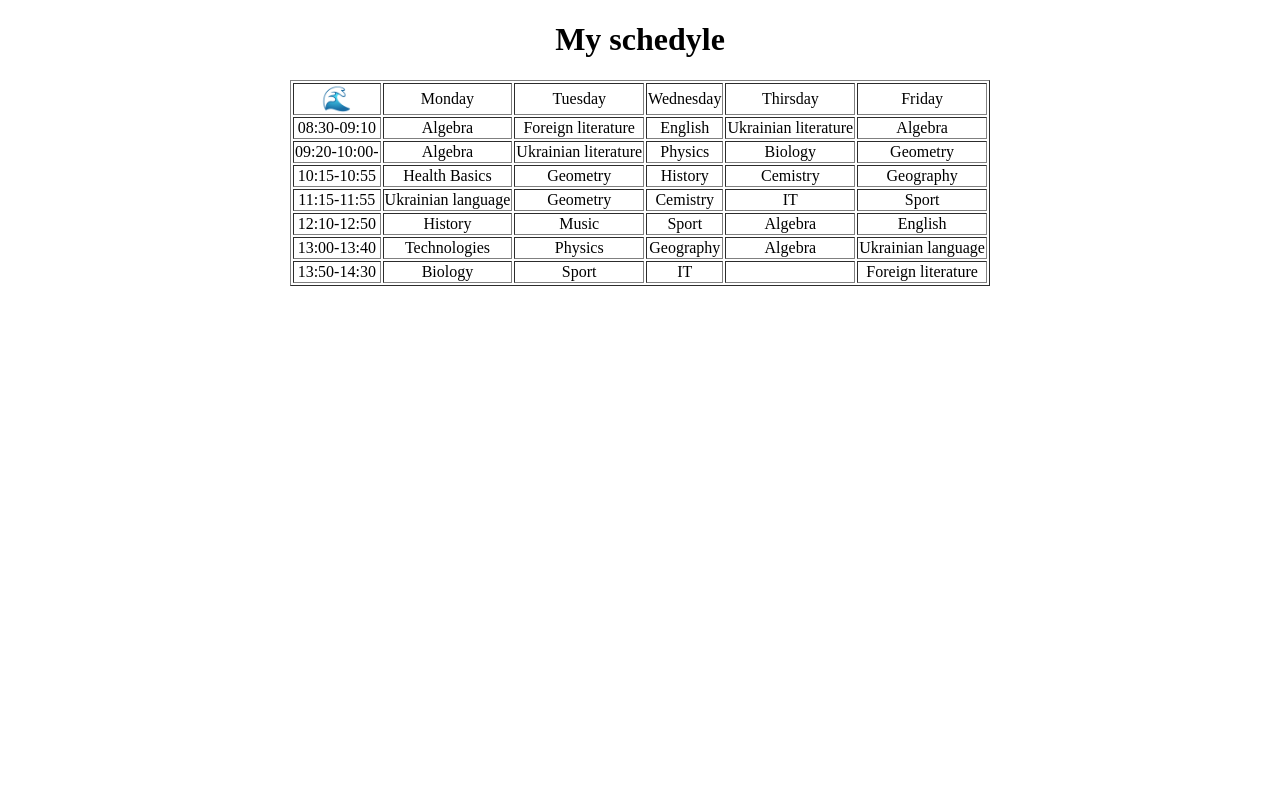
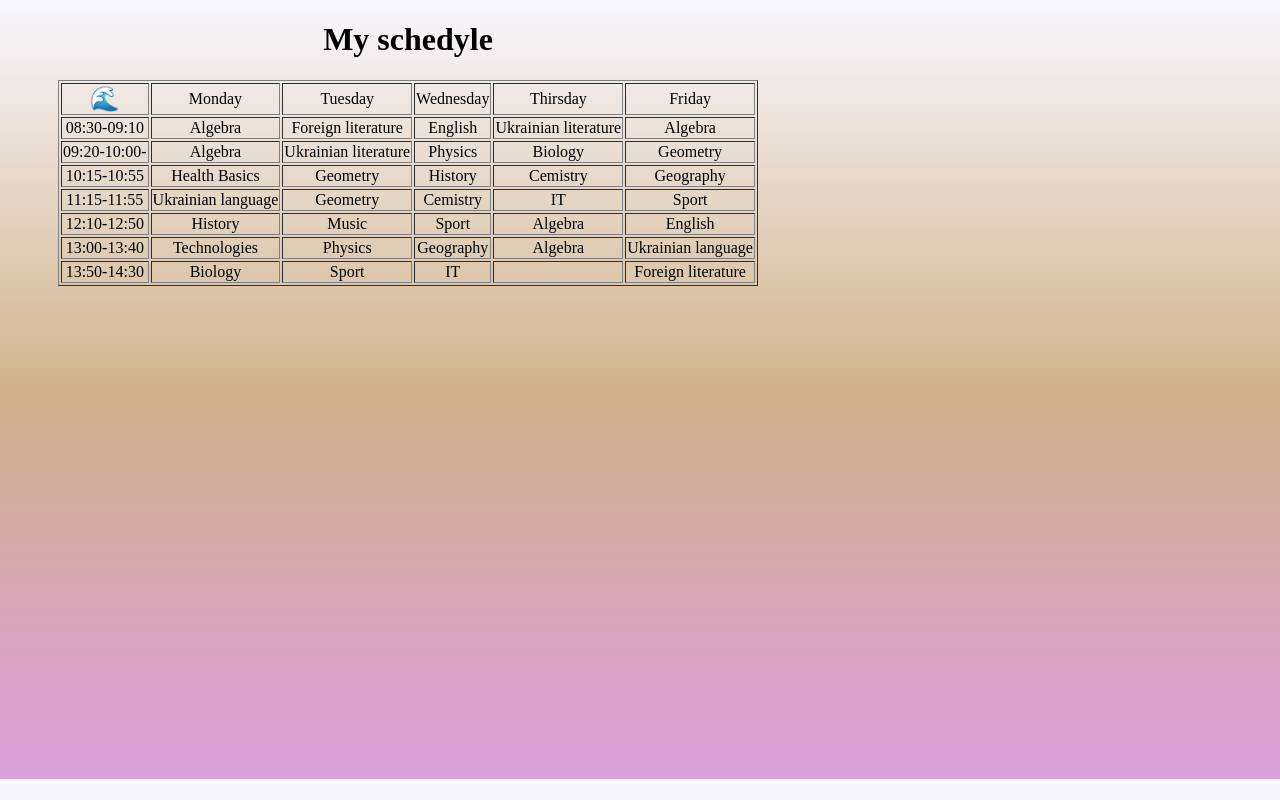
Before and after one commit to Eliz2390/My-first-project, a plain HTML site: page lesson 3[2]/index.html in a window 1280 px wide. Drawn offline with Linux system fonts and the light colour scheme.

Commit message:
fix mistake

```diff
--- a/lesson 1/style/style.css
+++ b/lesson 1/style/style.css
@@ -1,5 +1,7 @@
 body{
-    background-color: rgb(231, 237, 103);
+    background-image: linear-gradient(aquamarine, bisque, lightpink);
+    width: 1000px;
+    height: 1500px;
 }
 h2{
     color: rgb(236, 130, 213);
@@ -7,7 +9,7 @@ h2{
     height: 80px;
 }
 h3{
-    color: rgb(16, 16, 184);
+    color: rgb(97, 184, 16);
 }
 h4{
     color: rgb(113, 240, 74);
@@ -16,7 +18,7 @@ h4{
 }
 li{
     font-size: larger;
-    color: rgb(240, 27, 119);
+    color: hotpink;
 }
 ol{
     color: rgb(113, 240, 74);
@@ -27,3 +29,23 @@ h1{
     width: 100px;
     height: 100px;
 }
+h1:hover{
+    font-style: italic;
+}
+
+.card {
+    position: relative;
+    margin: 30px;
+    /* float: left; */
+    width: 30%;
+    background-color:rgb(232, 242, 103)
+}
+.card:hover {
+    font-style: italic;
+}
+ .card:hover .card-title{
+    width: 40%;
+}
+h2:hover{
+    font-style: italic;
+}
--- a/lesson 3[2]/index.html
+++ b/lesson 3[2]/index.html
@@ -5,7 +5,7 @@
     <meta http-equiv="X-UA-Compatible" content="IE=edge">
     <meta name="viewport" content="width=device-width, initial-scale=1.0">
     <link rel="stylesheet" href="./style/style.css">
-    <title><Document></title>
+    <title>Document</title>
 </head>
 <body>
   <table class="table" border="1" align="center">
@@ -23,15 +23,31 @@
     </tr>
     <tr>
         <td>08:30-09:10</td>
-        <td>Algebra</td>
+        <td>
+        <div class="footer">
+            Algebra
+        </td>
+        </div>
         <td>Foreign literature</td>
-        <td>English</td>
+        <td>
+            <div class="footer">
+            English
+         </td>
+        </div>
         <td>Ukrainian literature</td>
-        <td>Algebra</td>
+        <td>
+        <div class="footer">
+            Algebra
+        </td>
+        </div>
     </tr>
     <tr>
         <td>09:20-10:00-</td>
-        <td>Algebra</td>
+        <td>
+            <div class="footer">
+            Algebra
+        </td>
+        </div>
         <td>Ukrainian literature</td>
         <td>Physics</td>
         <td>Biology</td>
@@ -47,7 +63,11 @@
     </tr>
     <tr>
         <td>11:15-11:55</td>
-        <td>Ukrainian language</td>
+        <td>
+            <div class="footer">
+            Ukrainian language
+        </td>
+        </div>
         <td>Geometry</td>
         <td>Cemistry</td>
         <td>IT</td>
@@ -58,16 +78,32 @@
         <td>History</td>
         <td>Music</td>
         <td>Sport</td>
-        <td>Algebra</td>
-        <td>English</td>
+        <td>
+            <div class="footer">
+            Algebra
+        </td>
+        </div>
+        <td>
+            <div class="footer">
+            English
+         </td>
+        </div>
     </tr>
     <tr>
         <td>13:00-13:40</td>
         <td>Technologies</td>
         <td>Physics</td>
         <td>Geography</td>
-        <td>Algebra</td>
-        <td>Ukrainian language</td>
+        <td>
+            <div class="footer">
+            Algebra
+        </td>
+        </div>
+        <td>
+            <div class="footer">
+            Ukrainian language
+        </td>
+        </div>
     <tr>
         <td>13:50-14:30</td>
         <td>Biology</td>
--- a/lesson 3[2]/style/style.css
+++ b/lesson 3[2]/style/style.css
@@ -9,3 +9,14 @@ h2{
 h1{
     text-align: center;
 }
+body{
+    background-image: linear-gradient(ghostwhite,  tan, plum);
+    width: 800px;
+    height: 750px;
+}
+h1:hover{
+    font-style: italic;
+}
+.footer:hover{
+    font-style: italic;
+}
--- /dev/null
+++ b/lesson 4/style/style.css
@@ -0,0 +1,55 @@
+* {
+    margin: auto;
+}
+
+.container {
+    max-width: 1000px;
+    width: 90%;
+}
+.header, .main, .footer {
+    width: 100%;
+    background-color: ghostwhite;
+    border: 1px solid ;
+    margin-top: 10px ;
+    margin-bottom: 20px;
+}
+
+.header-inner {
+    width: 100%;
+    text-align: center;
+}
+
+.main-inner {
+    display: inline-block;
+    width: 100%;
+    padding: 10px;
+
+}
+
+.card {
+    position: relative;
+    margin: 30px;
+    /* float: left; */
+    width: 30%;
+    background-color:plum
+}
+h1{
+    background-color:paleturquoise;
+}
+body{
+    background-image: linear-gradient(100deg, pink,lightgoldenrodyellow, turquoise);
+    width: 1000px;
+    height: 1000px;
+}
+.card:hover {
+    font-style: italic;
+}
+ .card:hover .card-title{
+    width: 40%;
+ }
+.header:hover{
+    box-shadow: 0px 0px 43px 22px oldlace;
+}
+.main:hover{
+    box-shadow: 0px 0px 43px 22px honeydew;
+}
```
Also changed, not shown: lesson 1/index.html (+32 -13 lines), lesson 4/index.html (added, +35 -0 lines). Lines whose indentation alone changed are shown as unchanged.
